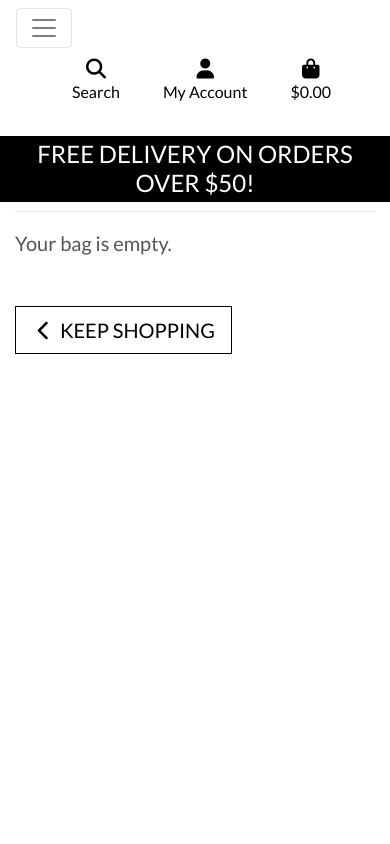
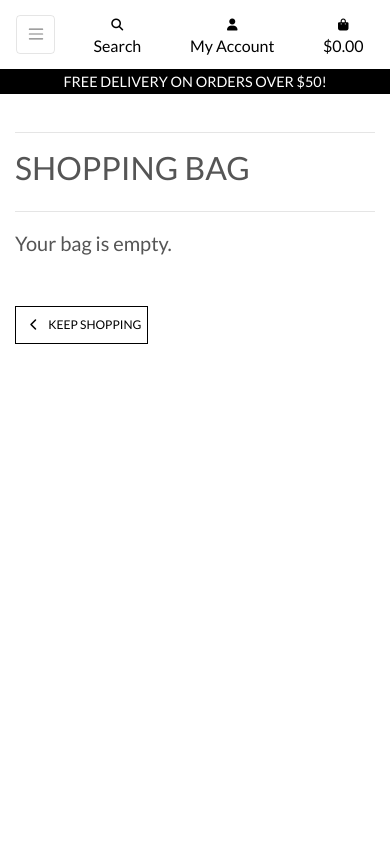
Before and after one commit to michaelhesch/boutique-ado, a Django app: page /bag/ in a window 390 px wide. Run offline with Django 3.2, Linux system fonts and the light colour scheme; some libraries are stand-ins or nearby versions.

Commit message:
Update styling to improve responsiveness

```diff
--- a/static/css/base.css
+++ b/static/css/base.css
@@ -237,7 +237,8 @@ input[name='q']::placeholder {
 	color: #17a2b8; /* text-info */
 }
 
-/* Product form */
+/* Product Form */
+
 .btn-file {
     position: relative;
     overflow: hidden;
@@ -264,6 +265,7 @@ input[name='q']::placeholder {
     border-radius: 0;
 }
 
+
 /* fixed top navbar only on medium and up */
 @media (min-width: 992px) {
     .fixed-top-desktop-only {
@@ -288,4 +290,44 @@ input[name='q']::placeholder {
     body {
         height: calc(100vh - 116px);
     }
+
+    .display-4.logo-font.text-black {
+        font-size: 1.5rem;
     }
+
+    .nav-link {
+        padding: 0.15rem !important;
+    }
+
+    .nav-link a {
+        padding: 0.15rem !important;
+    }
+
+    .nav-link i.fa-lg {
+        font-size: .75rem;
+    }
+
+    .navbar-toggler {
+        padding: .6rem .6rem;
+        font-size: .75rem;
+    }
+
+    #delivery-banner h4 {
+        font-size: .9rem;
+    }
+
+    .btn.btn-outline-black.rounded-0,
+    .btn.btn-black.rounded-0 {
+        padding: .375rem .375rem;
+    }
+
+    .btn.btn-outline-black.rounded-0.btn-lg,
+    .btn.btn-black.rounded-0.btn-lg {
+        padding: .375rem .375rem;
+        font-size: .75rem;
+    }
+
+    .increment-qty, .decrement-qty {
+        padding: .25rem .5rem !important;
+    }
+}
--- a/templates/base.html
+++ b/templates/base.html
@@ -40,7 +40,7 @@
                     <h2 class="logo-font text-black my-0"><strong>Boutique</strong> Ado</h2>
                 </a>
             </div>
-            <div class="col-12 col-lg-4 my-auto py-1 py-lg-0 text-center text-lg-left">
+            <div class="col-12 col-lg-4 my-auto py-1 py-lg-0">
                 <form method="GET" action="{% url 'products' %}">
                     <div class="input-group w-100">
                         <input class="form-control border border-black rounded-0" type="text" name="q" placeholder="Search our site">
@@ -54,7 +54,7 @@
                     </div>
                 </form>
             </div>
-            <div class="col-12 col-lg-4 my-auto py-1 py-lg-0 text-center text-lg-left">
+            <div class="col-12 col-lg-4 my-auto py-1 py-lg-0">
                 <ul class="list-inline list-unstyled text-center text-lg-right my-0">
                     <li class="list-inline-item dropdown">
                         <a class="text-black nav-link" href="#" id="user-options" data-toggle="dropdown" aria-haspopup="true" aria-expanded="false">
--- a/templates/includes/main-nav.html
+++ b/templates/includes/main-nav.html
@@ -1,5 +1,10 @@
 <div class="collapse navbar-collapse" id="main-nav">
     <ul class="navbar-nav w-auto mx-auto">
+        <li class="nav-item d-block d-md-none">
+            <a class="logo-font font-weight-bold nav-link text-black mr-5" href="{% url 'home' %}" id="home-link">
+                Home
+            </a>
+        </li>
         <li class="nav-item dropdown">
             <a class="logo-font font-weight-bold nav-link text-black mr-5" href="#" id="all-products-link" data-toggle="dropdown" aria-haspopup="true" aria-expanded="false">
                 All Products
--- a/templates/includes/mobile-top-header.html
+++ b/templates/includes/mobile-top-header.html
@@ -1,4 +1,3 @@
-<ul>
 <li class="list-inline-item">
     <a class="text-black nav-link d-block d-lg-none" href="#" id="mobile-search" data-toggle="dropdown" aria-haspopup="true" aria-expanded="false">
         <div class="text-center">
@@ -55,4 +54,3 @@
         </div>
     </a>
 </li>
-  </ul>
```
Lines whose indentation alone changed are shown as unchanged.
